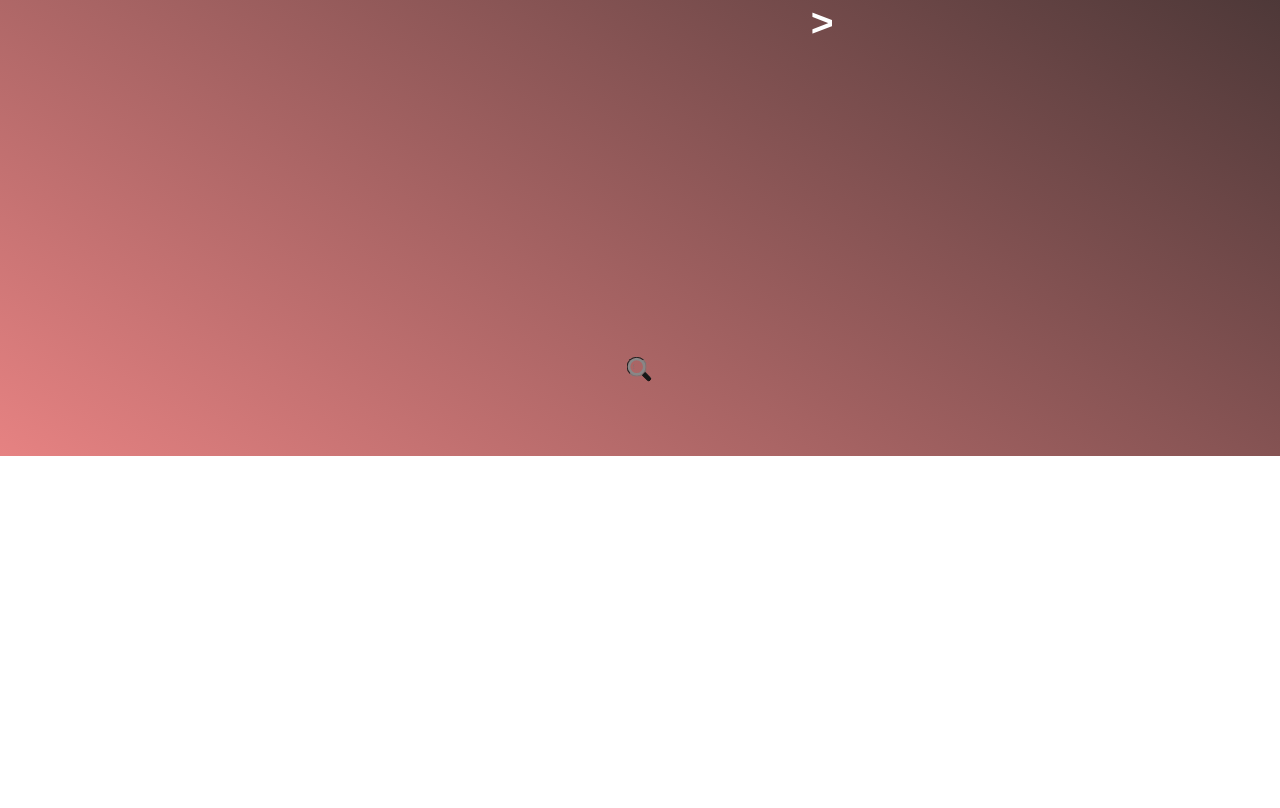
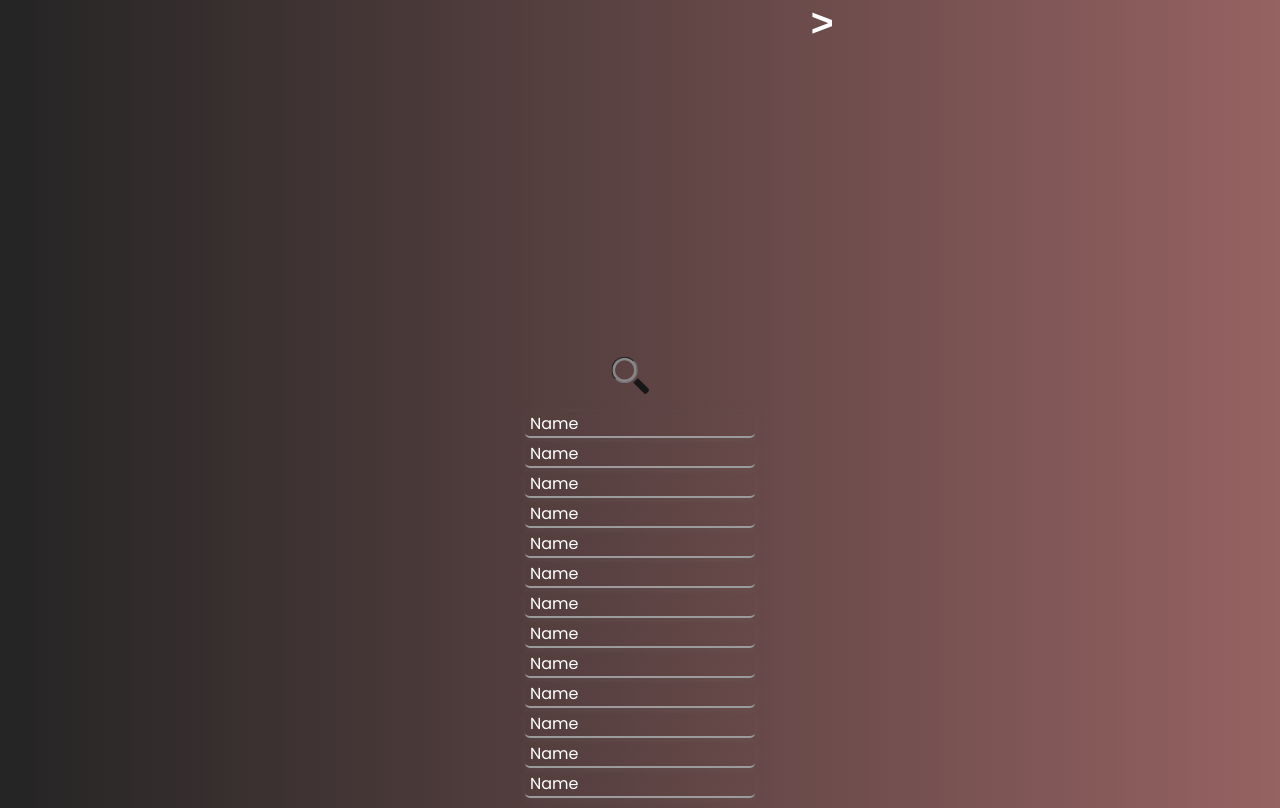
Before and after one commit to sockulags/Punk_API_v2, a plain HTML site: page index.html in a window 1280 px wide. Shown: the part 344-1152 px from the top of the page. Before the commit the page ends 800 px from the top, so only its background shows below. Drawn offline with Linux system fonts and the light colour scheme; no server answers.

Commit message:
Search functinonality

```diff
--- a/app.js
+++ b/app.js
@@ -162,8 +162,36 @@ cards.prev.addEventListener('click', () => {
 });
 
 
+// Function to make API request to search for beers by name
+function searchBeersByName(searchQuery) {
+    if (searchQuery.trim() !== '') {
+        // Construct the API URL with the search query
+        const apiUrl = `https://api.punkapi.com/v2/beers?page=1&per_page=10&beer_name=${encodeURIComponent(searchQuery)}`;
 
+        // Make the API request
+        fetch(apiUrl)
+            .then(response => response.json())
+            .then(beers => {
+                   console.log('Search results:', beers);
+            })
+            .catch(error => {
+                console.error('Error fetching search results:', error);
+            });
+    }
+}
 
+// Get the search input element and search form
+const searchInput = document.querySelector('.search-bar input');
+const searchForm = document.querySelector('.search-bar');
+
+// Add an event listener for the submit event of the search form
+searchForm.addEventListener('submit', function(event) {
+    event.preventDefault(); // Prevent the default form submission behavior
+    // Get the value of the search input
+    const searchQuery = searchInput.value;
+    // Call the function to search for beers by name
+    searchBeersByName(searchQuery);
+});
 
 
 /**
--- a/index.html
+++ b/index.html
@@ -38,6 +38,21 @@
       <button id="prev" class="hider"><</button>
     </div>
     <div class="read-more hider"></div>
+    <div class="search-results">
+        <div class="result">Name</div>
+        <div class="result">Name</div>
+        <div class="result">Name</div>
+        <div class="result">Name</div>
+        <div class="result">Name</div>
+        <div class="result">Name</div>
+        <div class="result">Name</div>
+        <div class="result">Name</div>
+        <div class="result">Name</div>
+        <div class="result">Name</div>
+        <div class="result">Name</div>
+        <div class="result">Name</div>
+        <div class="result">Name</div>
+    </div>
     <script src="app.js" type="module"></script>
   </body>
 </html>
--- a/style.css
+++ b/style.css
@@ -1,8 +1,5 @@
 body{
-    background-image:
-        linear-gradient(
-            to top right, #e68282, #242424
-        );
+
     min-height: 100svh;
     margin:0;
     display: flex;
@@ -10,6 +7,17 @@ body{
     align-items: center;
     font-family: "Poppins", sans-serif;
 
+}
+
+body {
+    background-image:
+    linear-gradient(
+        to left, #966262, #242424
+    );
+}
+
+html{
+    height: auto;
 }
 
 *{
@@ -42,7 +50,7 @@ header h1{
 .slider{
     position: absolute;
     top: 220px;
-    width: 100vw;
+    width: 90vw;
     height: 370px;
     overflow: hidden;
 
@@ -57,7 +65,6 @@ header h1{
     flex-direction: column;
     width: 200px;
     height: 300px;
-    background-color: #fff;
     border-radius: 10px;
     border-style: groove;
     border-color: #242424;
@@ -130,8 +137,8 @@ header h1{
 }
 .search-bar input,
 .search-btn {
-	width: 3em;
-	height: 3em;
+	width: 4em;
+	height: 4em;
 }
 .search-bar input:invalid:not(:focus),
 .search-btn {
@@ -152,10 +159,19 @@ header h1{
 	justify-content: center;
 	max-width: 30em;
 }
+
+.search-bar input::placeholder {
+    color: transparent;
+}
+
+/* Placeholder color when input is focused */
+.search-bar input:focus::placeholder {
+    color: #888787; /* Adjust the color to your preference */
+}
 .search-bar input {
     font-family: "Poppins", sans-serif;
 	background: transparent;
-	border-radius: 1.5em;
+	border-radius: 2em;
 	box-shadow: 0 0 0 0.4em #888787 inset;
 	padding: 0.75em;
 	transform: translate(0.5em,0.5em) scale(0.5);
@@ -177,10 +193,11 @@ header h1{
 .search-btn {
 	background: #171717;
 	border-radius: 0 0.75em 0.75em 0 / 0 1.5em 1.5em 0;
-	padding: 0.75em;
+	padding: 0.5em;
 	position: relative;
 	transform: translate(0.25em,0.25em) rotate(45deg) scale(0.25,0.125);
 	transform-origin: 0 50%;
+    width:70px;
 }
 .search-btn:before,
 .search-btn:after {
@@ -194,8 +211,8 @@ header h1{
 	box-shadow: 0 0 0 0.2em #f1f1f1 inset;
 	top: 0.75em;
 	left: 0.75em;
-	width: 1.2em;
-	height: 1.2em;
+	width: 1.5em;
+	height: 1.5em;
 }
 .search-btn:after {
 	background: #f1f1f1;
@@ -204,8 +221,9 @@ header h1{
 	left: 51%;
 	width: 0.75em;
 	height: 0.25em;
-	transform: translate(0.2em,0) rotate(45deg);
+	transform: translate(0.5em,0) rotate(45deg);
 	transform-origin: 0 50%;
+
 }
 .search-btn span {
 	display: inline-block;
@@ -399,7 +417,7 @@ header h1{
 	body {
         background-image:
         linear-gradient(
-            to top, #966262, #242424
+            to left, #966262, #242424
         );
 	}
 	.search-bar input {
@@ -414,3 +432,31 @@ header h1{
 		background: #f1f1f1;
 	}
 }
+
+
+.search-results{
+    display: flex;
+    flex-direction: column;
+    position: absolute;
+    top: 750px;
+    width:250px;
+    border-width: 3px;
+
+
+    margin-top: -5px;
+    padding: 10px;
+    gap:3px;
+
+}
+
+.result{
+    display: flex;
+    flex-direction: row;
+    border-bottom: 2px solid #9c9c9c;
+    border-radius: 5px;
+    padding-left: 5px;
+    color: #ffffff;
+    white-space: nowrap; /* Prevent text from wrapping */
+    text-overflow: ellipsis; /* Add ellipsis for overflow */
+    box-shadow: rgba(121, 121, 121, 0.15) 0px 2px 8px;
+}
```
